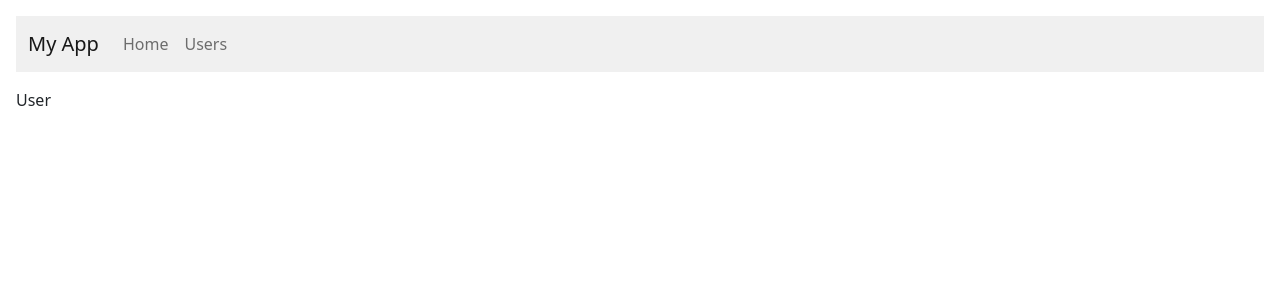
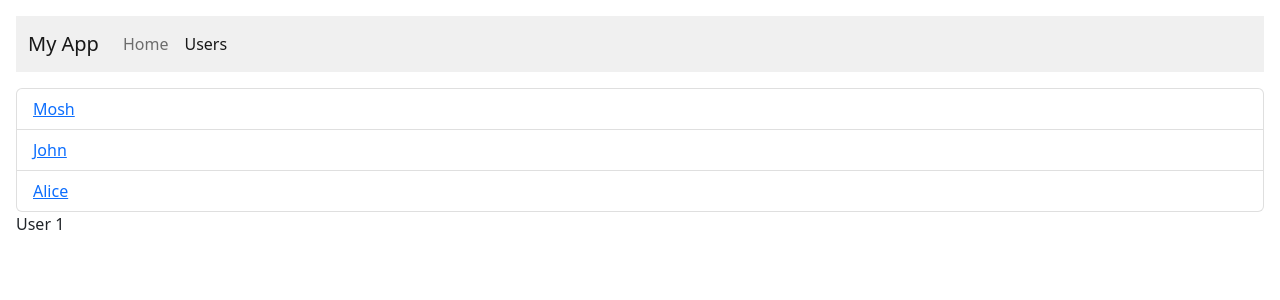
Before and after one commit to EsanOrizi/react-playground-starter, a React (Vite) app: page /users/1 in a window 1280 px wide. Shown: the top 300 px of the page. Built offline with nearby package versions, Linux system fonts and the light colour scheme.

Commit message:
styling navlinks

```diff
--- a/src/routing/NavBar.tsx
+++ b/src/routing/NavBar.tsx
@@ -1,4 +1,4 @@
-import { Link } from "react-router-dom";
+import {Link, NavLink} from "react-router-dom";
 
 const NavBar = () => {
   return (
@@ -13,14 +13,14 @@ const NavBar = () => {
         <div className="collapse navbar-collapse" id="navbarNav">
           <ul className="navbar-nav">
             <li className="nav-item">
-              <Link to={'/'} className={'nav-link'}>
+              <NavLink   to={'/'} className={'nav-link'}>
                 Home
-              </Link>
+              </NavLink>
             </li>
             <li className="nav-item">
-              <Link to={'/users'} className={'nav-link'}>
+              <NavLink to={'/users'} className={'nav-link'}>
                 Users
-              </Link>
+              </NavLink>
             </li>
           </ul>
         </div>
--- a/src/routing/UserDetailPage.tsx
+++ b/src/routing/UserDetail.tsx
@@ -1,12 +1,13 @@
 import {useLocation, useParams, useSearchParams} from "react-router-dom";
+import usersPage from "./UsersPage";
 
-const UserDetailPage = () => {
+const UserDetail = () => {
 
   const params = useParams();
   const [searchParams, setSearchParams ] = useSearchParams();
   const location =  useLocation();
 
-  return <p>User</p>;
+  return <p>User {params.id}</p>;
 };
 
-export default UserDetailPage;
+export default UserDetail;
--- a/src/routing/UserListPage.tsx
+++ b/src/routing/UserList.tsx
@@ -1,6 +1,6 @@
 import {Link} from "react-router-dom";
 
-const UserListPage = () => {
+const UserList = () => {
   const users = [
     { id: 1, name: 'Mosh' },
     { id: 2, name: 'John' },
@@ -17,4 +17,4 @@ const UserListPage = () => {
   );
 };
 
-export default UserListPage;
+export default UserList;
--- /dev/null
+++ b/src/routing/UsersPage.tsx
@@ -0,0 +1,18 @@
+import React from 'react';
+import UserList from "./UserList";
+import {Outlet} from "react-router-dom";
+
+const UsersPage = () => {
+    return (
+        <div>
+            <div className={'col'}>
+                <UserList/>
+            </div>
+            <div className={'col'}>
+                <Outlet />
+            </div>
+        </div>
+    );
+};
+
+export default UsersPage;
```
Also changed, not shown: src/routing/routes.tsx (+10 -8 lines).
